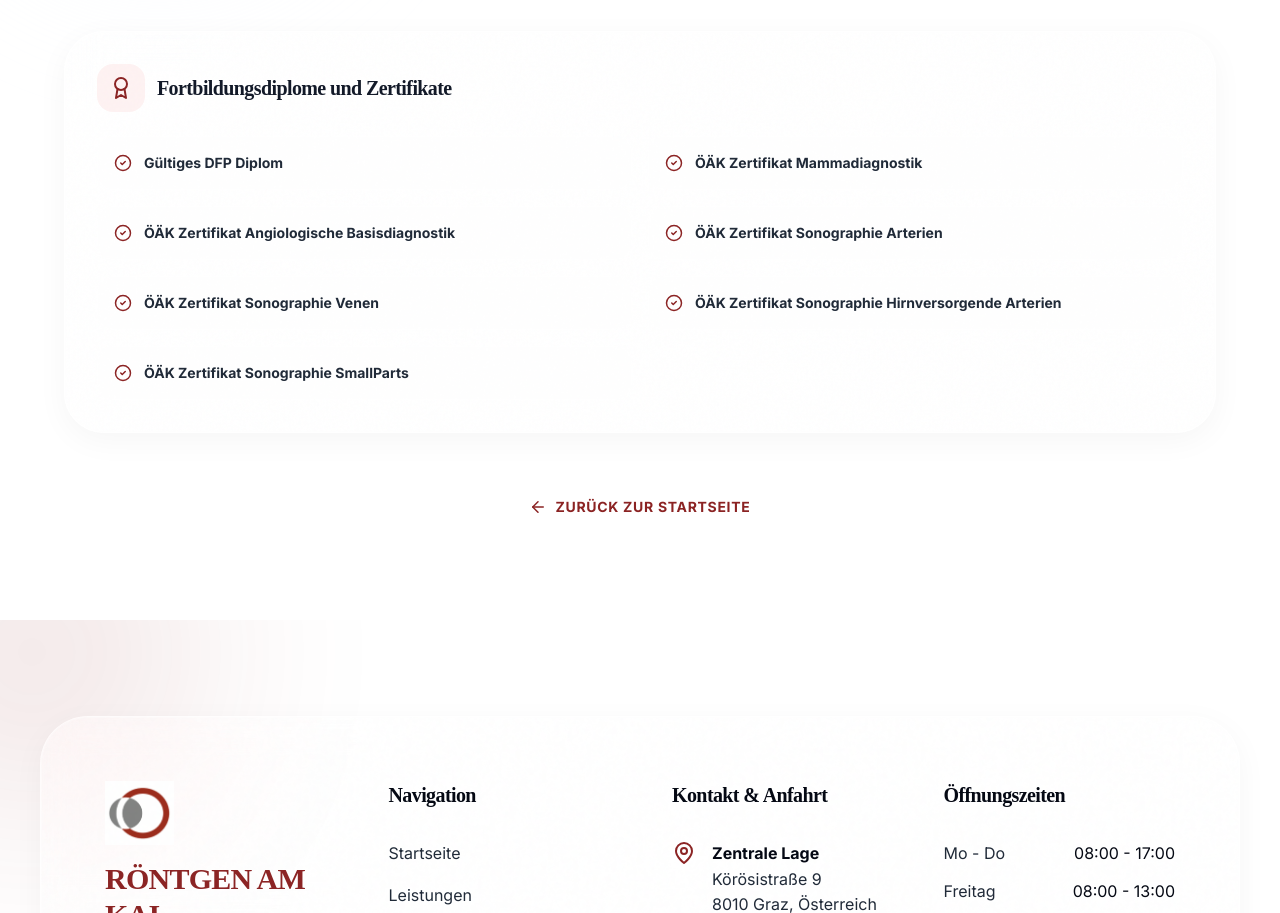
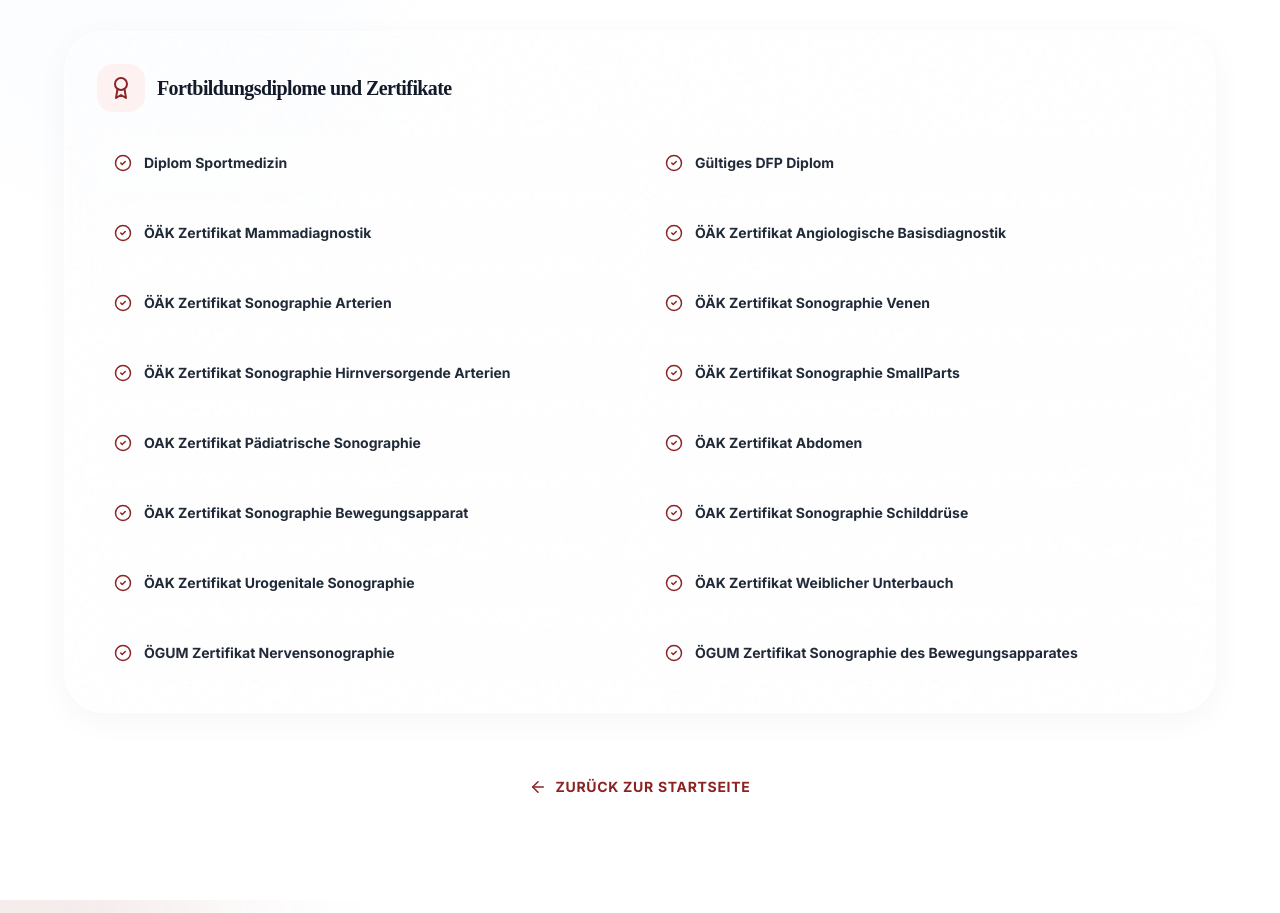
Before and after one commit to drpeterkalmar/roentgen-am-kai-homepage, a React (Vite) app: page /unser-team/dr-georg-riegler in a window 1280 px wide. Shown: the part 1780-2693 px from the top of the page. Built offline with nearby package versions, Linux system fonts and the light colour scheme; a web font is replaced by a local one.

Commit message:
RieglerPage: Weitere Fortbildungsdiplome \u0026 Zertifikate ergänzt

```diff
--- a/src/pages/RieglerPage.jsx
+++ b/src/pages/RieglerPage.jsx
@@ -37,13 +37,22 @@
   ];
 
   const diplomas = [
+    "Diplom Sportmedizin",
     "Gültiges DFP Diplom",
     "ÖÄK Zertifikat Mammadiagnostik",
     "ÖÄK Zertifikat Angiologische Basisdiagnostik",
     "ÖÄK Zertifikat Sonographie Arterien",
     "ÖÄK Zertifikat Sonographie Venen",
     "ÖÄK Zertifikat Sonographie Hirnversorgende Arterien",
-    "ÖÄK Zertifikat Sonographie SmallParts"
+    "ÖÄK Zertifikat Sonographie SmallParts",
+    "OAK Zertifikat Pädiatrische Sonographie",
+    "ÖAK Zertifikat Abdomen",
+    "ÖAK Zertifikat Sonographie Bewegungsapparat",
+    "ÖAK Zertifikat Sonographie Schilddrüse",
+    "ÖAK Zertifikat Urogenitale Sonographie",
+    "ÖAK Zertifikat Weiblicher Unterbauch",
+    "ÖGUM Zertifikat Nervensonographie",
+    "ÖGUM Zertifikat Sonographie des Bewegungsapparates"
   ];
 
   const personSchema = {
```
